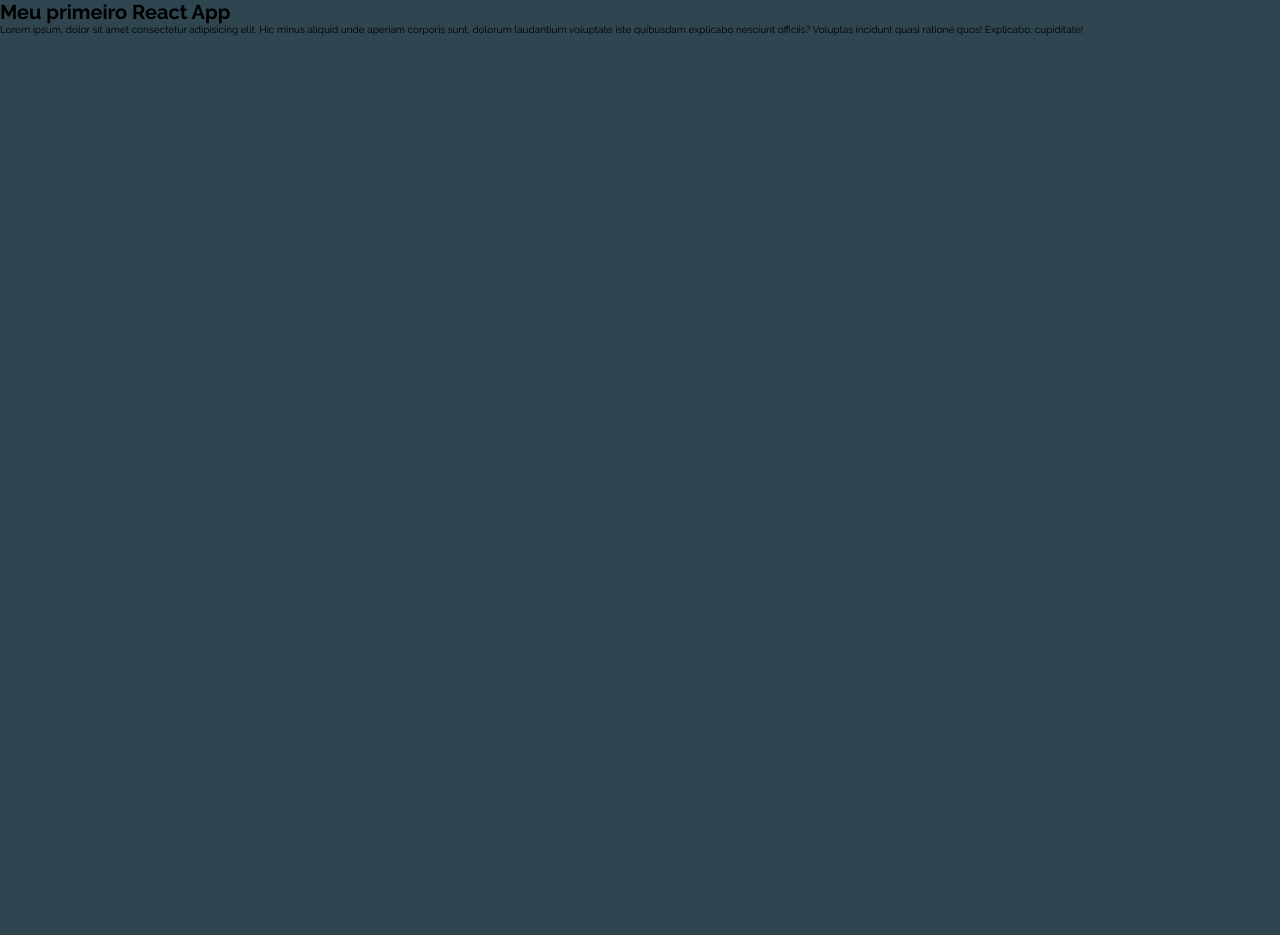
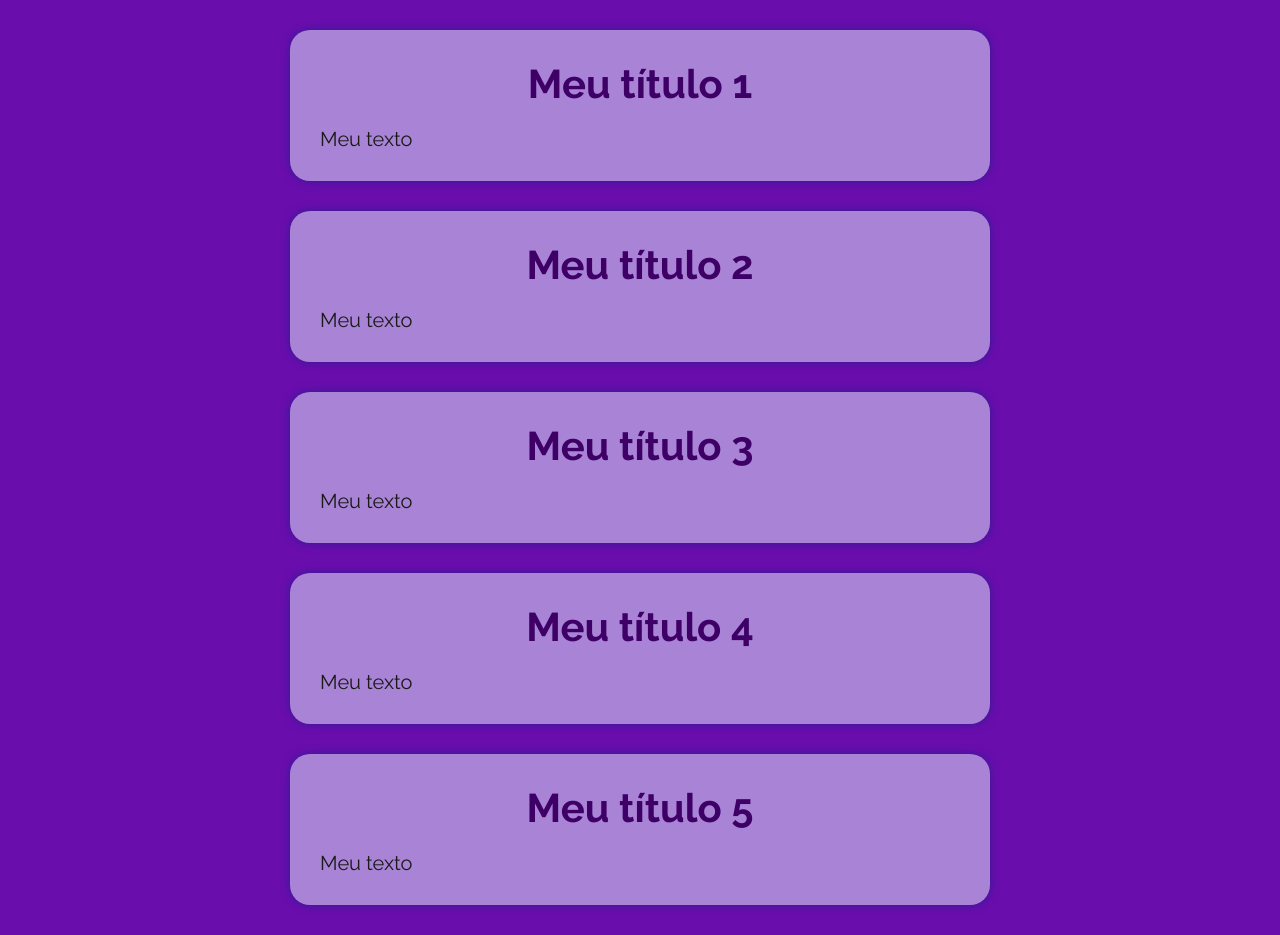
Before and after one commit to EmillySuyane/PPI-4INF2V, a React (Vite) app: page / in a window 1280 px wide. Before the commit the page ends 800 px from the top, so only its background shows below. Built offline with nearby package versions, Linux system fonts and the light colour scheme.

Commit message:
Aula 23/05/25

```diff
--- a/src/App.jsx
+++ b/src/App.jsx
@@ -1,16 +1,26 @@
 import "./styles/theme.css";
 import "./styles/global.css";
+import { MyText } from "./components/MyText";
 
 export default function App() {
+  const texts = [
+    { title: "Meu título", text: "Meu texto" },
+    { title: "Meu título", text: "Meu texto" },
+    { title: "Meu título", text: "Meu texto" },
+    { title: "Meu título", text: "Meu texto" },
+    { title: "Meu título", text: "Meu texto" },
+  ];
+
   return (
-    <div>
-      <h1>Meu primeiro React App</h1>
-      <p>
-        Lorem ipsum, dolor sit amet consectetur adipisicing elit. Hic minus
-        aliquid unde aperiam corporis sunt, dolorum laudantium voluptate iste
-        quibusdam explicabo nesciunt officiis? Voluptas incidunt quasi ratione
-        quos! Explicabo, cupiditate!
-      </p>
-    </div>
+    // React Fragment
+    <>
+      {texts.map((text, index) => {
+        return (
+          <MyText key={index} title={`${text.title} ${index + 1}`}>
+            {text.text}
+          </MyText>
+        );
+      })}
+    </>
   );
 }
--- /dev/null
+++ b/src/components/MyText.jsx
@@ -0,0 +1,12 @@
+import styles from "./MyText.module.css";
+
+export function MyText({title, children}) {
+  return (
+    <div className={styles.container}>
+      <div className={styles.div}>
+        <h1 className={styles.title}>{title}</h1>
+        <p className={styles.text}>{children}</p>
+      </div>
+    </div>
+  );
+}
--- a/src/styles/global.css
+++ b/src/styles/global.css
@@ -15,8 +15,6 @@ body {
     "Segoe UI", Roboto, Oxygen, Ubuntu, Cantarell, "Open Sans", "Helvetica Neue",
     sans-serif;
 
-  background-color: var(--primary-dark);
-  color: var(--primary-contrast);
   background-color: var(--primary);
   color: var(--primary-contrast-dark);
 }
--- a/src/styles/theme.css
+++ b/src/styles/theme.css
@@ -1,25 +1,25 @@
 :root {
-    --black: #000000ff;
-    --charcoal: #2f4550ff;
-    --paynes-gray: #586f7cff;
-    --light-blue: #b8dbd9ff;
-    --ghost-white: #f4f4f9ff;
+  --black: #000000ff;
+  --deep-purple: #2d003eff;
+  --eggplant: #4b1a59ff;
+  --lavender-gray: #c1b6d0ff;
+  --ghost-white: #f8f6fcff;
 
-    --primary: #2f4550ff;
-    --primary-light: #4e6370ff;
-    --primary-dark: #1a2933ff;
-    --primary-contrast: #f4f4f9ff;
-    --primary-muted: #87939aff;
+  --primary: #6a0dadff;
+  --primary-light: #a984d6ff;
+  --primary-dark: #3e0066ff;
+  --primary-contrast-light: #ffffff;
+  --primary-contrast-dark: #1a1a1a;
+  --primary-muted: #bca0cfff;
 
-    --gray-50: #f9fafb;
-    --gray-100: #f3f4f6;
-    --gray-200: #e5e7eb;
-    --gray-300: #d1d5db;
-    --gray-400: #9ca3af;
-    --gray-500: #6b7280;
-    --gray-600: #4b5563;
-    --gray-700: #374151;
-    --gray-800: #1f2937;
-    --gray-900: #111827;
-
-   }
+  --gray-50: #f9f7fb;
+  --gray-100: #f4eff9;
+  --gray-200: #e5dbf0;
+  --gray-300: #d1c4e9;
+  --gray-400: #b39ddb;
+  --gray-500: #9575cd;
+  --gray-600: #7e57c2;
+  --gray-700: #673ab7;
+  --gray-800: #512da8;
+  --gray-900: #311b92;
+}
```
Also changed, not shown: src/MyText.jsx (deleted, +0 -17 lines), src/components/MyText.module.css (renamed from src/styles/MyText.module.css).
